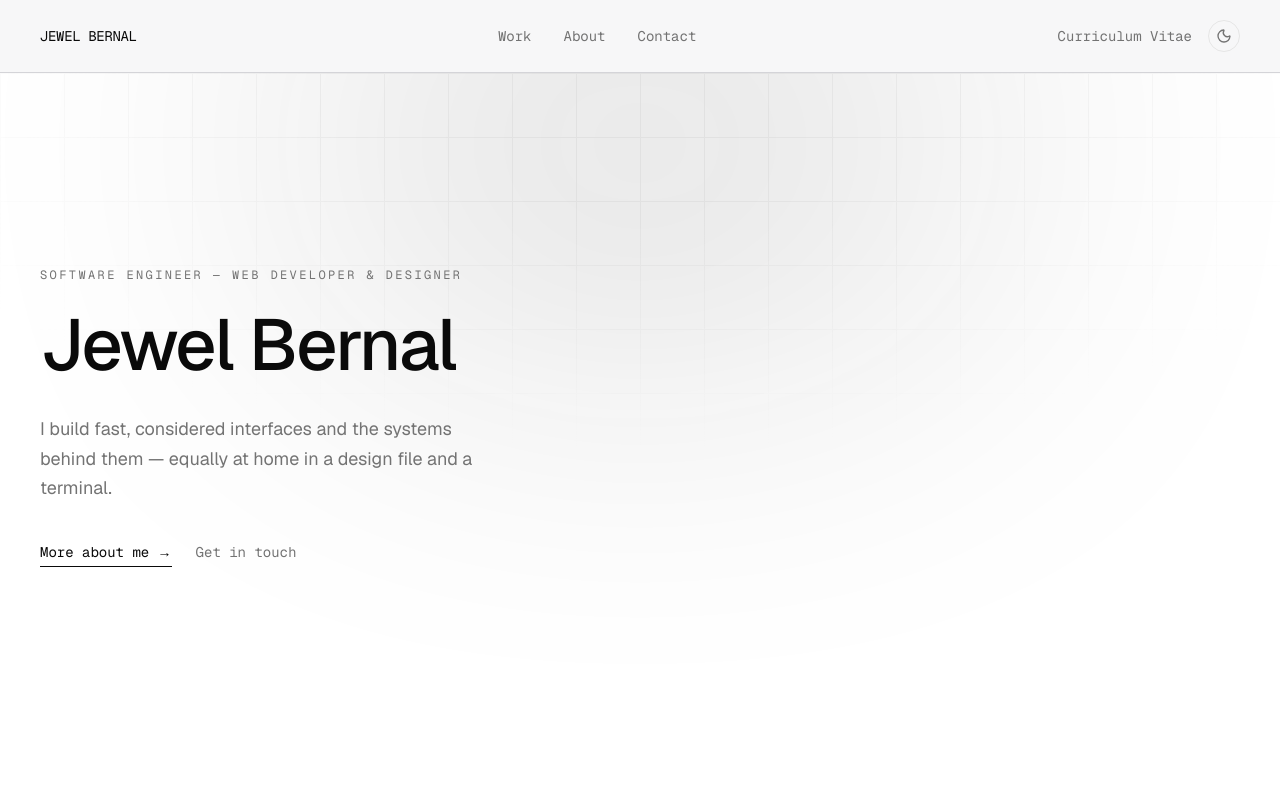
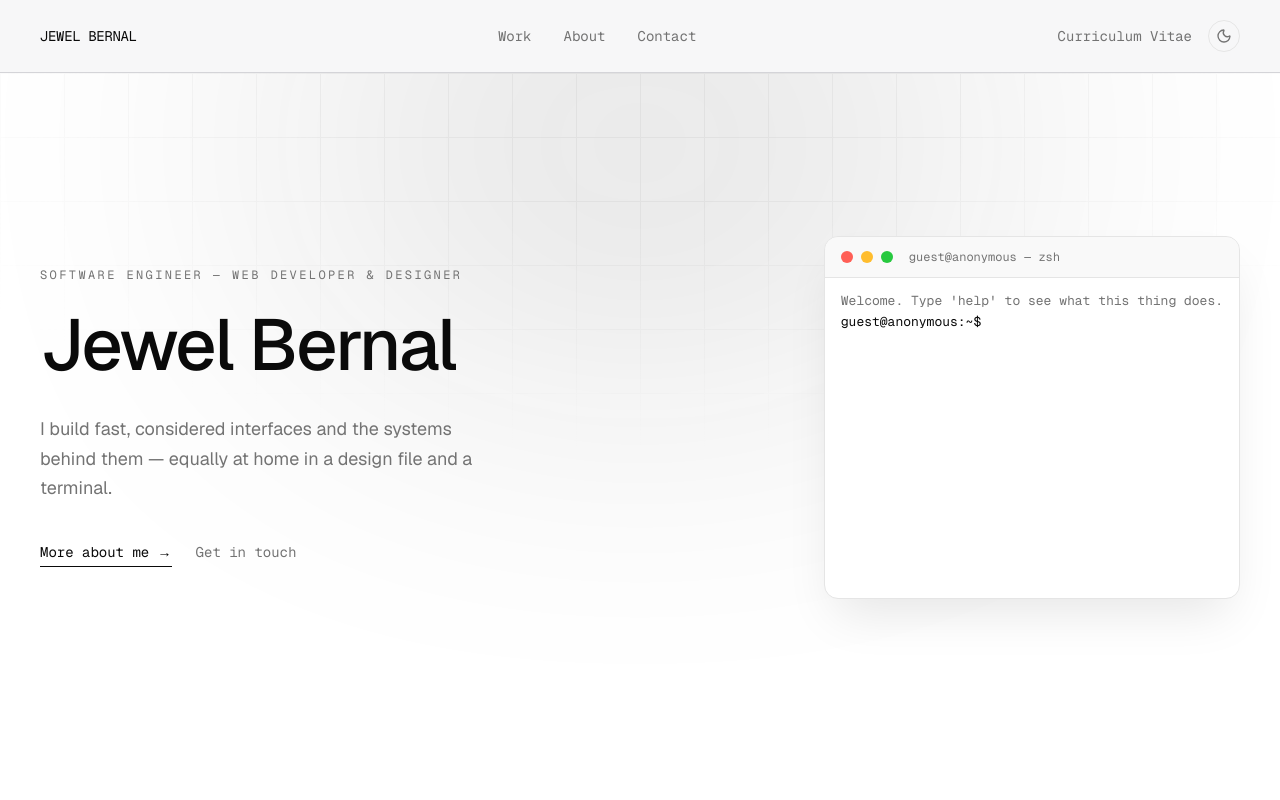
Before and after one commit to JewelBernal/jb-website-portfolio, a Next.js app: page / in a window 1280 px wide. Shown: the top 800 px of the page. Built offline with nearby package versions, Linux system fonts and the light colour scheme.

Commit message:
terminal window and fixes

```diff
--- a/components/GridBackground.tsx
+++ b/components/GridBackground.tsx
@@ -1,7 +1,7 @@
 export default function GridBackground() {
   return (
     <div className="pointer-events-none absolute inset-0 overflow-hidden">
-      {/* Grid lines, faded toward the edges */}
+
       <div
         className="absolute inset-0 opacity-40 dark:opacity-20"
         style={{
@@ -14,7 +14,6 @@ export default function GridBackground() {
             "radial-gradient(ellipse 65% 55% at 50% 0%, black 40%, transparent 100%)",
         }}
       />
-      {/* Soft glow behind the headline */}
       <div
         className="absolute left-1/2 top-0 h-[420px] w-[720px] -translate-x-1/2 -translate-y-1/3 rounded-full opacity-[0.12] blur-[150px]"
         style={{ background: "var(--primary)" }}
--- a/components/Hero.tsx
+++ b/components/Hero.tsx
@@ -1,4 +1,5 @@
 import GridBackground from "@/components/GridBackground";
+import Terminal from "@/components/Terminal";
 
 export default function Hero() {
   return (
@@ -7,7 +8,10 @@ export default function Hero() {
       className="relative flex min-h-[86vh] flex-col justify-center overflow-hidden px-6 sm:px-10"
     >
       <GridBackground />
-      <div className="relative z-5">
+
+      <div className="relative z-5 grid gap-12 lg:grid-cols-[1fr_auto] lg:items-center">
+
+        <div>
           <p className="mb-6 font-mono text-xs tracking-[0.2em] text-ink-muted">
             SOFTWARE ENGINEER — WEB DEVELOPER & DESIGNER
           </p>
@@ -34,6 +38,9 @@ export default function Hero() {
             </a>
           </div>
         </div>
+
+        <Terminal />
+      </div>
     </section>
   );
 }
--- /dev/null
+++ b/components/Terminal.tsx
@@ -0,0 +1,185 @@
+"use client";
+
+import { useEffect, useRef, useState } from "react";
+
+type LineKind = "input" | "output" | "error";
+interface TerminalLine {
+  kind: LineKind;
+  text: string;
+}
+
+const PROMPT = "guest@anonymous:~$";
+
+const COMMANDS: Record<string, (args: string[]) => string[]> = {
+  help: () => [
+    "Available commands:",
+    "  about      – who I am, in one breath",
+    "  skills     – languages, frameworks, tools",
+    "  projects   – recent work",
+    "  contact    – how to reach me",
+    "  whoami     – guess",
+    "  ls         – list sections",
+    "  sudo       – don't",
+    "  clear      – wipe the screen",
+  ],
+  about: () => [
+    "Software engineer who cares as much about how it looks as whether it works.",
+    "I design and build interfaces end to end, from the Figma file to the deployed site.",
+    "Game dev at heart on the side — Unity, Blender, projects nobody's paying me to finish.",
+  ],
+  skills: () => [
+    "Languages:         TypeScript, JavaScript, HTML/CSS, Java, C++, C#, Python, SQL, PHP",
+    "Frameworks & Tools: React, Next.js, Node.js, Tailwind, shadcn-ui, Spring Boot, Bootstrap,",
+    "                    Supabase, Firebase, MongoDB, Git, GitHub, Jira, Cloudflare, Vercel",
+    "Design:             Figma, Design Systems, Prototyping",
+  ],
+  projects: () => [
+    "QontaHub Design      – design system, accounting platform  (2026)",
+    "Portfolio Website v1 – this very site                       (2026)",
+    "Simmer Studios        – Next.js redesign                     (2025)",
+    "UpKeep                 – mobile app, hire cleaners            (2025)",
+    "1Portal                – iACADEMY student portal              (2025)",
+    "OneStore                – e-commerce, instruments store        (2024)",
+    "Scroll down to Projects for the actual links.",
+  ],
+  contact: () => [
+    "Email:    jewelbernal@proton.me / jwlbernal@gmail.com",
+    "GitHub:   github.com/JewelBernal",
+    "LinkedIn: linkedin.com/in/jewel-bernal",
+  ],
+  whoami: () => ["A visitor with excellent taste in monospace fonts."],
+  ls: () => ["about  skills  projects  contact  whoami  hobbies"],
+  hobbies: () => [
+    "Unity 3D, Blender, chasing pixel-perfect, losing gracefully to my own scope creep... aaand a little bit of piano and guitar",
+  ],
+  sudo: () => ["Permission denied: nice try."],
+};
+
+const WELCOME: TerminalLine[] = [
+  { kind: "output", text: "Welcome. Type 'help' to see what this thing does." },
+];
+
+export default function Terminal() {
+  const [lines, setLines] = useState<TerminalLine[]>(WELCOME);
+  const [value, setValue] = useState("");
+  const [history, setHistory] = useState<string[]>([]);
+  const [historyIndex, setHistoryIndex] = useState<number | null>(null);
+  const inputRef = useRef<HTMLInputElement>(null);
+  const bodyRef = useRef<HTMLDivElement>(null);
+
+  useEffect(() => {
+    bodyRef.current?.scrollTo({ top: bodyRef.current.scrollHeight });
+  }, [lines]);
+
+  function runCommand(raw: string) {
+    const trimmed = raw.trim();
+    const echoedLine: TerminalLine = { kind: "input", text: `${PROMPT} ${raw}` };
+
+    if (trimmed === "") {
+      setLines((prev) => [...prev, echoedLine]);
+      return;
+    }
+
+    if (trimmed.toLowerCase() === "clear") {
+      setLines([]);
+      return;
+    }
+
+    const [cmd, ...args] = trimmed.split(/\s+/);
+    const handler = COMMANDS[cmd.toLowerCase()];
+
+    const output: TerminalLine[] = handler
+      ? handler(args).map((text) => ({ kind: "output" as const, text }))
+      : [{ kind: "error" as const, text: `command not found: ${cmd} (try 'help')` }];
+
+    setLines((prev) => [...prev, echoedLine, ...output]);
+  }
+
+  function handleKeyDown(e: React.KeyboardEvent<HTMLInputElement>) {
+    if (e.key === "Enter") {
+      runCommand(value);
+      // Only remember non-empty commands in history, like every real shell does
+      setHistory((prev) => (value.trim() ? [...prev, value] : prev));
+      setHistoryIndex(null);
+      setValue("");
+      return;
+    }
+
+    if (e.key === "ArrowUp") {
+      e.preventDefault();
+      if (history.length === 0) return;
+      const nextIndex =
+        historyIndex === null ? history.length - 1 : Math.max(historyIndex - 1, 0);
+      setHistoryIndex(nextIndex);
+      setValue(history[nextIndex]);
+      return;
+    }
+
+    if (e.key === "ArrowDown") {
+      e.preventDefault();
+      if (historyIndex === null) return;
+      const nextIndex = historyIndex + 1;
+      if (nextIndex >= history.length) {
+        setHistoryIndex(null);
+        setValue("");
+      } else {
+        setHistoryIndex(nextIndex);
+        setValue(history[nextIndex]);
+      }
+    }
+  }
+
+  return (
+    <div
+
+      onClick={() => inputRef.current?.focus()}
+      className="w-full max-w-lg overflow-hidden rounded-xl border border-line bg-card shadow-2xl shadow-black/10"
+    >
+
+      <div className="flex items-center gap-2 border-b border-line bg-secondary/60 px-4 py-3">
+        <span className="h-3 w-3 rounded-full bg-[#ff5f56]" />
+        <span className="h-3 w-3 rounded-full bg-[#ffbd2e]" />
+        <span className="h-3 w-3 rounded-full bg-[#27c93f]" />
+        <span className="ml-2 truncate font-mono text-xs text-ink-muted">
+          guest@anonymous — zsh
+        </span>
+      </div>
+
+      <div
+        ref={bodyRef}
+        className="h-72 overflow-y-auto px-4 py-3 font-mono text-[13px] leading-relaxed sm:h-80"
+      >
+        {lines.map((line, i) => (
+          <div
+            key={i}
+            className={
+              line.kind === "input"
+                ? "text-ink"
+                : line.kind === "error"
+                ? "text-red-500"
+                : "whitespace-pre-wrap text-ink-muted"
+            }
+          >
+            {line.text}
+          </div>
+        ))}
+
+        <div className="flex items-center gap-2">
+          <span className="shrink-0 text-ink">{PROMPT}</span>
+          <input
+            ref={inputRef}
+            value={value}
+            onChange={(e) => setValue(e.target.value)}
+            onKeyDown={handleKeyDown}
+            autoFocus
+            spellCheck={false}
+            autoComplete="off"
+            aria-label="Terminal input"
+            style={{ caretColor: "var(--accent)" }}
+            className="flex-1 bg-transparent text-ink outline-none"
+          />
+        </div>
+      </div>
+    </div>
+  );
+}
--- a/components/ThemeToggle.tsx
+++ b/components/ThemeToggle.tsx
@@ -8,7 +8,6 @@ export default function ThemeToggle() {
   const { resolvedTheme, setTheme } = useTheme();
   const [mounted, setMounted] = React.useState(false);
 
-  // Avoid rendering theme-dependent UI until mounted (prevents hydration mismatch)
   React.useEffect(() => setMounted(true), []);
 
   if (!mounted) {
```
Lines whose indentation alone changed are shown as unchanged.
